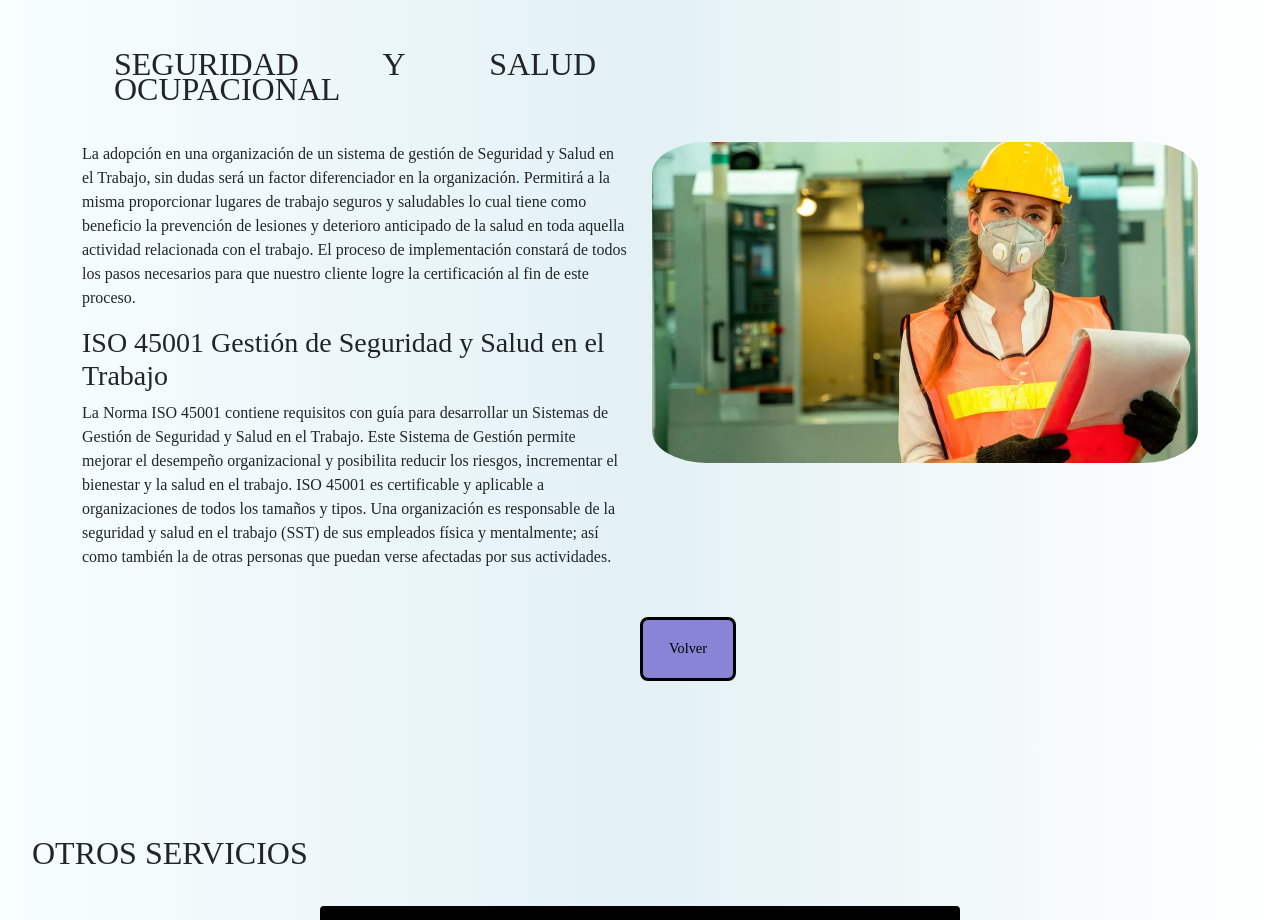
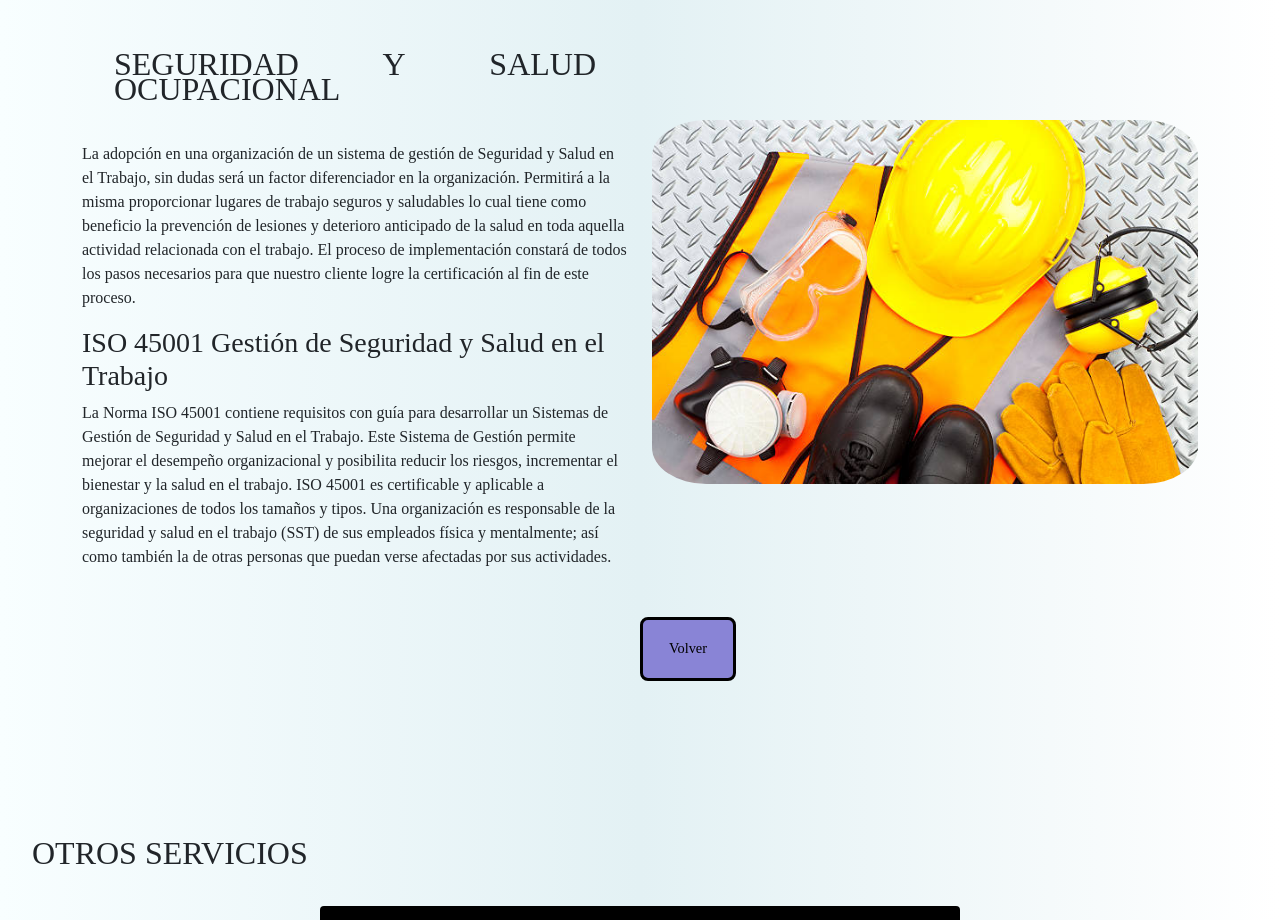
Before and after one commit to alecalvert/proyecto-coder-web, a plain HTML site: page paginas/servicios.html in a window 1280 px wide. Shown: the part 2300-3220 px from the top of the page. Drawn offline with nearby package versions, Linux system fonts and the light colour scheme.

Commit message:
Bootstrap en inicio/servicios/formacion rev.6

```diff
--- a/paginas/servicios.html
+++ b/paginas/servicios.html
@@ -232,7 +232,7 @@
                     </div>
 
                     <div class="col-md-6">
-                        <img class="img-fluid foto__seg" src="../imagenes/seguridad.jpg" alt="Seguridad">
+                        <img class="img-fluid foto__seg" src="../imagenes/seg2.jpg" alt="Seguridad">
                     </div>
                 </div>
             </div>
```
Also changed, not shown: imagenes/seg2.jpg (added).
